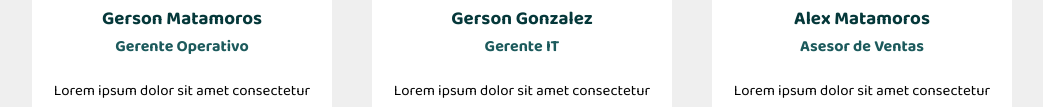
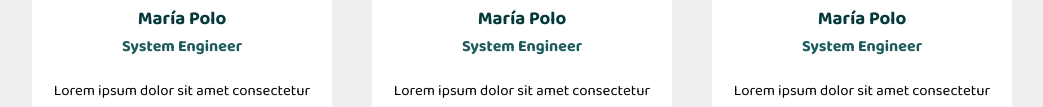
Before and after one commit to Mtz97/COBANMA, a plain HTML site: page index.html in a window 1280 px wide. Shown: the part 361-468 px from the top of the page, without its empty margins (118-1161 px from the left). Drawn offline with Linux system fonts and the light colour scheme.

Commit message:
Update index.html

```diff
--- a/index.html
+++ b/index.html
@@ -15,13 +15,13 @@
         <div class="head">
             <div class="circle"></div>
             <div class="img">
-                <img src="https://images.unsplash.com/photo-1493666438817-866a91353ca9?ixlib=rb-1.2.1&ixid=MnwxMjA3fDB8MHxwaG90by1wYWdlfHx8fGVufDB8fHx8&auto=format&fit=crop&w=1049&q=80" alt="">
+                <img src="https://photos.app.goo.gl/xZvWtfGpABEjUMcm8" alt="">
             </div>
         </div>
 
         <div class="description">
-            <h3>Gerson Matamoros</h3>
-            <h4>Gerente Operativo</h4>
+            <h3>María Polo</h3>
+            <h4>System Engineer</h4>
             <p>Lorem ipsum dolor sit amet consectetur adipisicing elit. Dolore, eligendi!</p>
         </div>
 
@@ -34,13 +34,13 @@
         <div class="head">
             <div class="circle"></div>
             <div class="img">
-                <img src="https://photos.app.goo.gl/XVvBSVkTi8Y1YGJk9">
+                <img src="https://images.unsplash.com/photo-1508214751196-bcfd4ca60f91?ixlib=rb-1.2.1&ixid=MnwxMjA3fDB8MHxwaG90by1wYWdlfHx8fGVufDB8fHx8&auto=format&fit=crop&w=1050&q=80" alt="">
             </div>
         </div>
 
         <div class="description">
-            <h3>Gerson Gonzalez</h3>
-            <h4>Gerente IT</h4>
+            <h3>María Polo</h3>
+            <h4>System Engineer</h4>
             <p>Lorem ipsum dolor sit amet consectetur adipisicing elit. Dolore, eligendi!</p>
         </div>
 
@@ -58,8 +58,8 @@
         </div>
 
         <div class="description">
-            <h3>Alex Matamoros</h3>
-            <h4>Asesor de Ventas</h4>
+            <h3>María Polo</h3>
+            <h4>System Engineer</h4>
             <p>Lorem ipsum dolor sit amet consectetur adipisicing elit. Dolore, eligendi!</p>
         </div>
 
```
